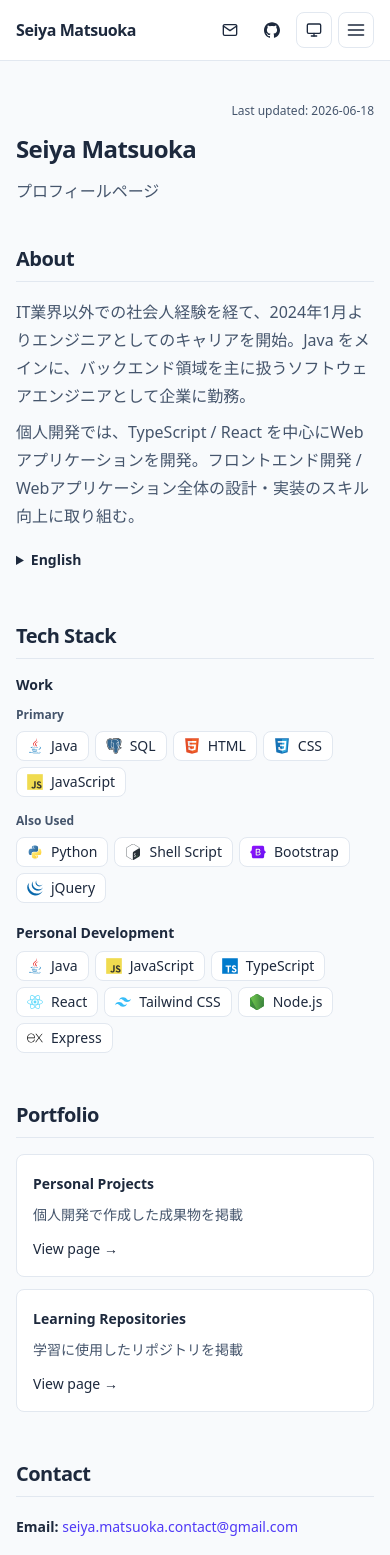
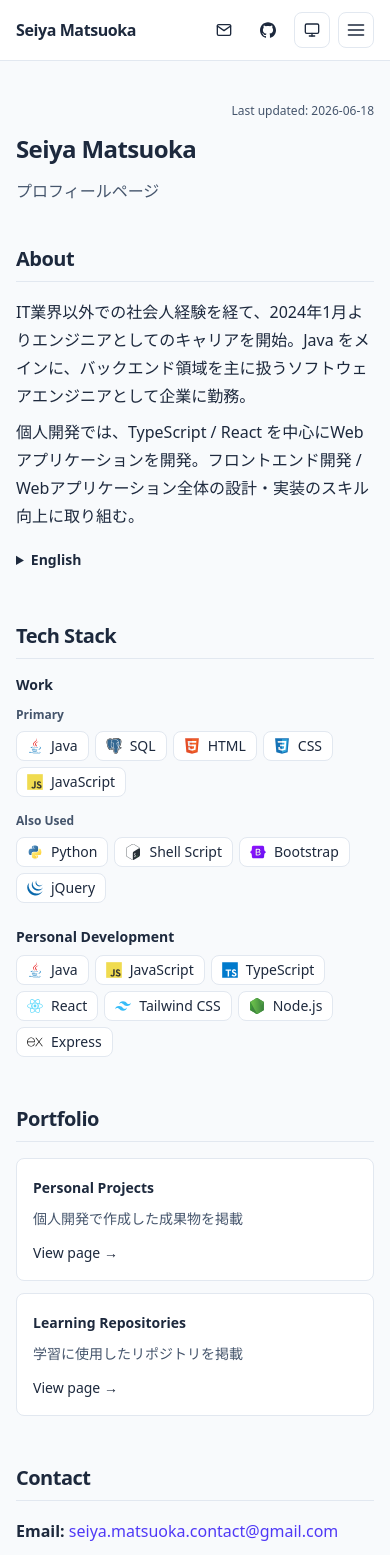
Before and after one commit to seiya-matsuoka/portfolio, a React (Vite) app: page / in a window 390 px wide. Shown: the top 1555 px of the page. Built offline with nearby package versions, Linux system fonts and the light colour scheme.

Commit message:
fix: ヘッダーとプロフィールの表示を調整

```diff
--- a/src/components/Header.tsx
+++ b/src/components/Header.tsx
@@ -175,10 +175,10 @@ export function Header() {
           </nav>
         </div>
 
-        <div className="flex shrink-0 items-center gap-1.5 md:gap-2">
+        <div className="flex shrink-0 items-center gap-2 md:gap-2">
           <a
             href="mailto:seiya.matsuoka.contact@gmail.com"
-            className="inline-flex h-9 w-9 touch-manipulation items-center justify-center gap-1.5 rounded-md text-sm underline decoration-transparent outline-offset-2 transition hover:decoration-current focus-visible:outline focus-visible:outline-[color:var(--color-ring)] md:w-auto md:px-2"
+            className="inline-flex h-9 w-9 touch-manipulation items-center justify-center gap-1.5 rounded-md text-sm font-medium underline decoration-transparent outline-offset-2 transition hover:decoration-current focus-visible:outline focus-visible:outline-[color:var(--color-ring)] md:w-auto md:px-2"
             style={{ color: 'var(--color-fg)' }}
             aria-label="Email"
             onClick={closeHeaderMenus}
@@ -190,7 +190,7 @@ export function Header() {
             href="https://github.com/seiya-matsuoka"
             target="_blank"
             rel="noreferrer noopener"
-            className="inline-flex h-9 w-9 touch-manipulation items-center justify-center gap-1.5 rounded-md text-sm underline decoration-transparent outline-offset-2 transition hover:decoration-current focus-visible:outline focus-visible:outline-[color:var(--color-ring)] md:w-auto md:px-2"
+            className="inline-flex h-9 w-9 touch-manipulation items-center justify-center gap-1.5 rounded-md text-sm font-medium underline decoration-transparent outline-offset-2 transition hover:decoration-current focus-visible:outline focus-visible:outline-[color:var(--color-ring)] md:w-auto md:px-2"
             style={{ color: 'var(--color-fg)' }}
             aria-label="GitHub"
             onClick={closeHeaderMenus}
--- a/src/pages/ProfilePage.tsx
+++ b/src/pages/ProfilePage.tsx
@@ -34,7 +34,7 @@ export function ProfilePage() {
 
       <div className="pb-16">
         <ProfileSection title="About">
-          <div className="space-y-2 leading-7" style={{ color: 'var(--color-muted)' }}>
+          <div className="space-y-2 leading-7" style={{ color: 'var(--color-fg)' }}>
             {profile.about.map((paragraph) => (
               <p key={paragraph}>{paragraph}</p>
             ))}
@@ -47,7 +47,7 @@ export function ProfilePage() {
             >
               English
             </summary>
-            <div lang="en" className="mt-2 space-y-2" style={{ color: 'var(--color-muted)' }}>
+            <div lang="en" className="mt-2 space-y-2" style={{ color: 'var(--color-fg)' }}>
               {profile.aboutEnglish.map((paragraph) => (
                 <p key={paragraph}>{paragraph}</p>
               ))}
@@ -56,7 +56,7 @@ export function ProfilePage() {
         </ProfileSection>
 
         <ProfileSection title="Tech Stack">
-          <div className="space-y-5">
+          <div className="space-y-6">
             {profile.techStacks.map((group) => (
               <div key={group.title}>
                 <h3 className="text-sm font-semibold" style={{ color: 'var(--color-fg)' }}>
@@ -99,7 +99,7 @@ export function ProfilePage() {
         </ProfileSection>
 
         <ProfileSection title="Contact">
-          <div className="space-y-2 text-sm leading-7" style={{ color: 'var(--color-muted)' }}>
+          <div className="space-y-2 text-base leading-7" style={{ color: 'var(--color-muted)' }}>
             <p>
               <span className="font-semibold" style={{ color: 'var(--color-fg)' }}>
                 Email:{' '}
```
